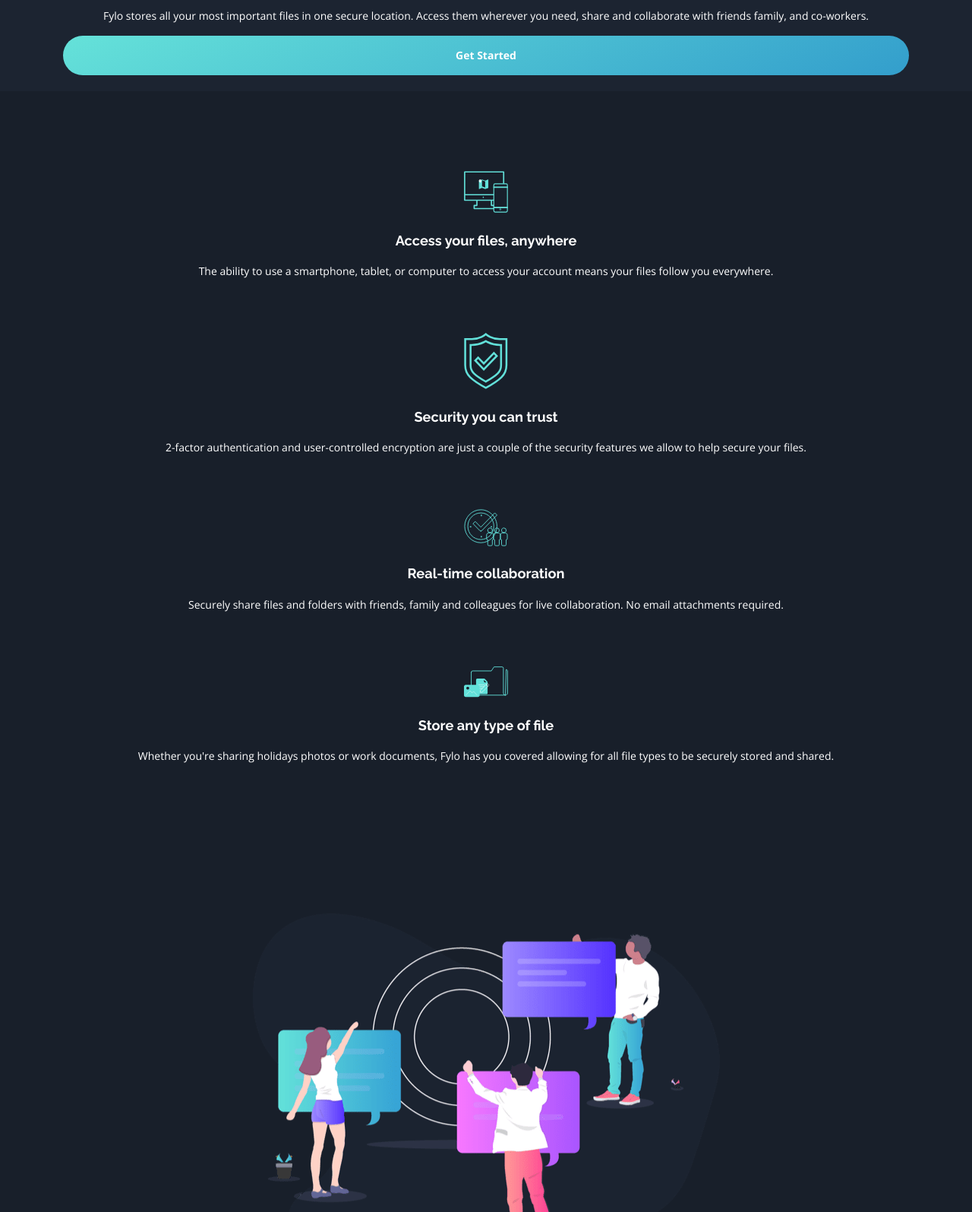
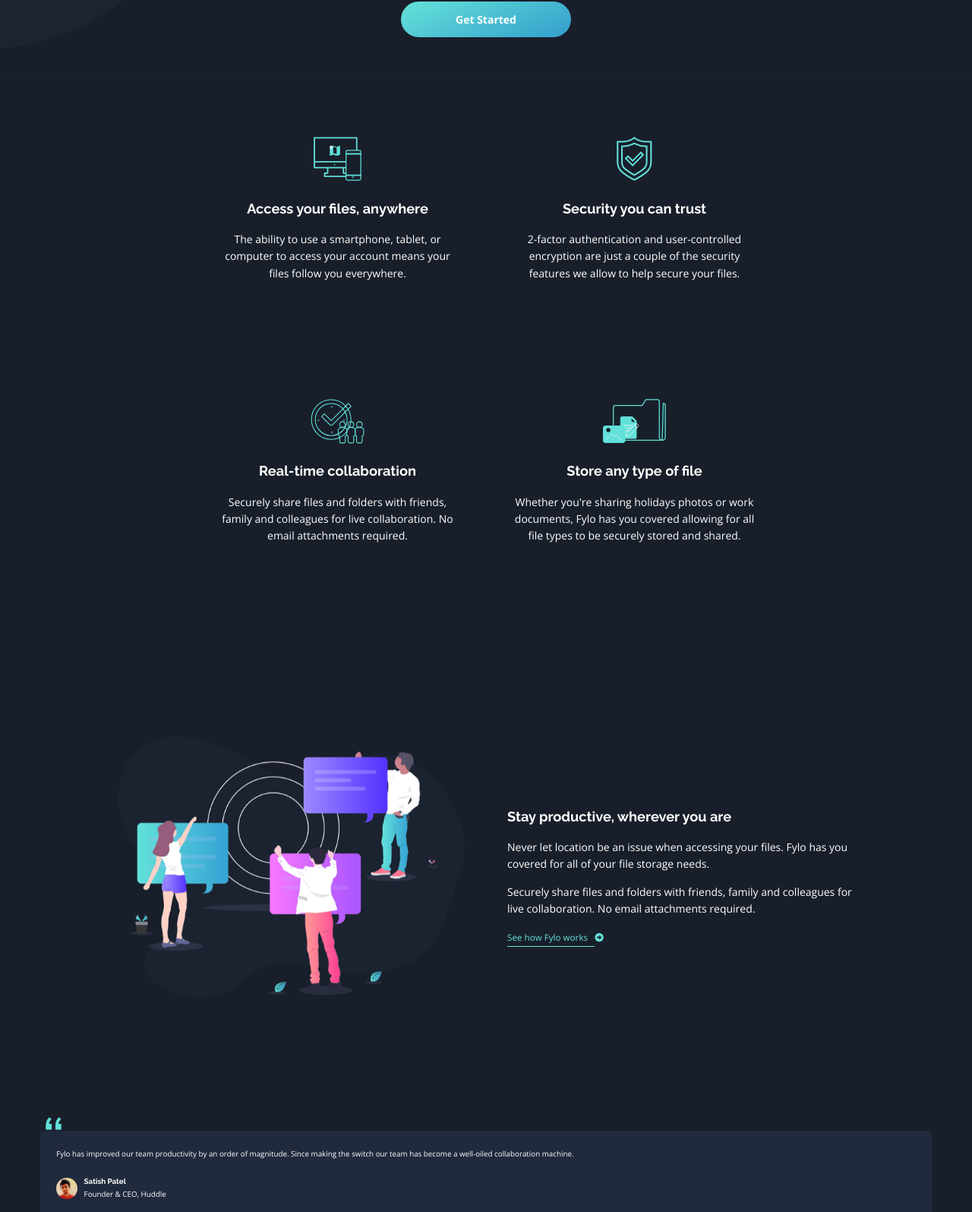
Before and after one commit to dannyvaneeckhoutte/FM---Fylo-Dark-Landing-Page, a plain HTML site: page index.html in a window 1280 px wide. Shown: the part 691-2286 px from the top of the page at 76% size. Drawn offline with nearby package versions, Linux system fonts and the light colour scheme.

Commit message:
media queries & bg images
Added background images and started media queries for desktop

```diff
--- a/index.html
+++ b/index.html
@@ -34,7 +34,7 @@
     </style>
   </head>
   <body>
-    <div class="container">
+    <main class="container">
       <nav class="main-nav">
         <img src="/images/logo.svg" alt="Fylo logo" class="logo" />
         <ul>
@@ -44,6 +44,7 @@
         </ul>
       </nav>
       <header>
+        <div class="intro">
           <img src="/images/illustration-intro.png" />
           <h1>All your files in one secure location, accessible anywhere.</h1>
           <p>
@@ -52,6 +53,7 @@
             family, and co-workers.
           </p>
           <button><a href="#">Get Started</a></button>
+        </div>
       </header>
       <section class="features">
         <div class="features-card">
@@ -89,11 +91,17 @@
         </div>
       </section>
       <section class="productivity">
-        <img src="/images/illustration-stay-productive.png" alt="Productive" />
+        <div class="productivity-img">
+          <img
+            src="/images/illustration-stay-productive.png"
+            alt="Productive"
+          />
+        </div>
+        <div class="productivity-txt">
           <h2>Stay productive, wherever you are</h2>
           <p>
-          Never let location be an issue when accessing your files. Fylo has you
-          covered for all of your file storage needs.
+            Never let location be an issue when accessing your files. Fylo has
+            you covered for all of your file storage needs.
           </p>
           <p>
             Securely share files and folders with friends, family and colleagues
@@ -103,6 +111,7 @@
             >See how Fylo works &nbsp;
             <i class="fas fa-arrow-alt-circle-right"></i
           ></a>
+        </div>
       </section>
       <section class="testimonials">
         <div class="card">
@@ -150,11 +159,12 @@
         </div>
       </section>
       <section class="access">
+        <div class="access-card">
           <h2>Get early access today</h2>
           <p>
             It only takes a minute to sign up and our free starter tier is
-          extremely generous. If you have any questions, our support team would
-          be happy to help you.
+            extremely generous. If you have any questions, our support team
+            would be happy to help you.
           </p>
           <form action="#">
             <input
@@ -165,6 +175,7 @@
             />
             <button><a href="#">Get Started For Free</a></button>
           </form>
+        </div>
       </section>
       <footer>
         <img src="/images/logo.svg" alt="Fylo logo" />
@@ -208,7 +219,7 @@
           <i class="fab fa-instagram"></i>
         </div>
       </footer>
-    </div>
+    </main>
 
     <footer>
       <p class="attribution">
--- a/scss/style.scss
+++ b/scss/style.scss
@@ -23,7 +23,7 @@ $Light-Red: hsl(0, 100%, 63%);
 $White: hsl(0, 0%, 100%);
 
 body {
-  background: $Dark-Blue-bg-main;
+  background: $Dark-Blue-bg-intro;
   color: $White;
   font-family: $font-body;
   text-align: center;
@@ -47,12 +47,19 @@ h3 {
   font-size: 0.7rem;
 }
 
+main {
+  background-color: $Dark-Blue-bg-main;
+}
+
 nav {
   background: $Dark-Blue-bg-intro;
   display: flex;
   justify-content: space-between;
   align-items: center;
   padding: 1.8rem 1.4rem;
+  @media only screen and (min-width: 768px) {
+    padding: 3.5rem;
+  }
   img {
     width: 5.7rem;
   }
@@ -67,11 +74,21 @@ nav {
   }
 }
 header {
-  background: $Dark-Blue-bg-intro;
-  //   background-image: url(../images/bg-curvy-mobile.svg);
-  //   background-repeat: no-repeat;
-  //   background-position-x: center;
-  //   background-position-y: bottom;
+  background-image: url(../images/bg-curvy-mobile.svg);
+  background-repeat: no-repeat;
+  background-position: bottom;
+  background-size: 100vw;
+  background-color: $Dark-Blue-bg-intro;
+  @media only screen and (min-width: 768px) {
+    background-image: url(../images/bg-curvy-desktop.svg);
+  }
+  .intro {
+    padding: 1.8rem;
+    @media only screen and (min-width: 768px) {
+      max-width: 36rem;
+      margin: 0 auto;
+    }
+  }
 }
 header,
 section {
@@ -79,18 +96,33 @@ section {
 }
 
 section {
-  margin: 6rem 0;
+  padding: 6rem 2rem;
+  background: $Dark-Blue-bg-main;
   &.features {
+    @media only screen and (min-width: 768px) {
+      display: grid;
+      grid-template-columns: 1fr 1fr;
+      gap: 5rem;
+      max-width: 60%;
+      margin: 0 auto;
+    }
     .features-card {
       margin-bottom: 5rem;
       img {
-        width: 4.2rem;
+        height: 4.2rem;
       }
     }
   }
   &.productivity {
-    p {
-      text-align: left;
+    text-align: left;
+    @media only screen and (min-width: 768px) {
+      display: grid;
+      grid-template-columns: 1fr 1fr;
+      gap: 4rem;
+      justify-content: center;
+      align-items: center;
+      margin: 0 auto;
+      max-width: 80%;
     }
     a {
       color: $link-green;
@@ -139,8 +171,11 @@ section {
     }
   }
   &.access {
-    background: $Dark-Blue-bg-testimonials;
-    margin: 1.5rem;
+    .access-card {
+      background: $Dark-Blue-bg-testimonials;
+      margin: 1.5rem;
+      padding: 1.5rem;
+    }
     form {
       display: flex;
       flex-direction: column;
@@ -198,9 +233,9 @@ footer {
 
 button,
 input {
-  padding: 1.3rem 1.6rem;
+  padding: 1.1rem 1.6rem;
   border: none;
-  width: 90%;
+  width: 16rem;
   border-radius: 2rem;
   a {
     color: $White;
```
Also changed, not shown: css/style.css, 1 other file. Lines whose indentation alone changed are shown as unchanged.
